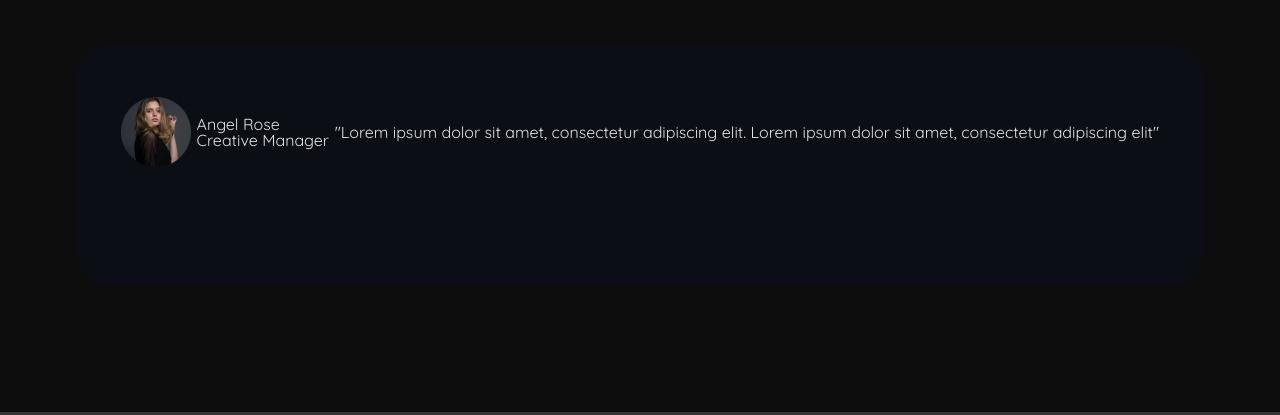
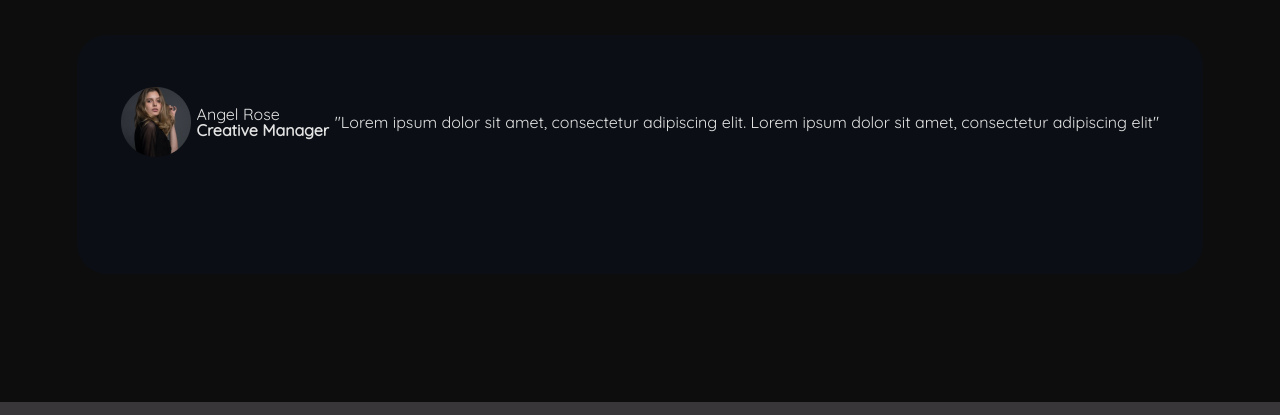
Before and after one commit to KirD-k/ForWork, a plain HTML site: page index.html in a window 1280 px wide. Shown: the part 5961-6376 px from the top of the page. Drawn offline with Linux system fonts and the light colour scheme.

Commit message:
commit 7

```diff
--- a/index.html
+++ b/index.html
@@ -14,7 +14,7 @@
         <header>
             <a href="grid.html" class="logo">
                 <img src="img/Logo.svg" alt="">
-                <span>Agency</span><br>Creative
+                <span>Agency</span>Creative
             </a>
             <button class="menu" >
                 <img src="img/Menu.svg" alt="">
@@ -105,7 +105,7 @@
 
                     <div class="quote">
                             <img src="img/Ellipse57.png" alt="">
-                            <p>Angel Rose<br>Creative Manager</p>
+                            <p>Angel Rose<br><span>Creative Manager</span></p>
                         <q> "Lorem ipsum dolor sit amet, consectetur adipiscing elit.  Lorem ipsum dolor sit amet, consectetur adipiscing elit"</q>
                     </div>
                 </section>
```
